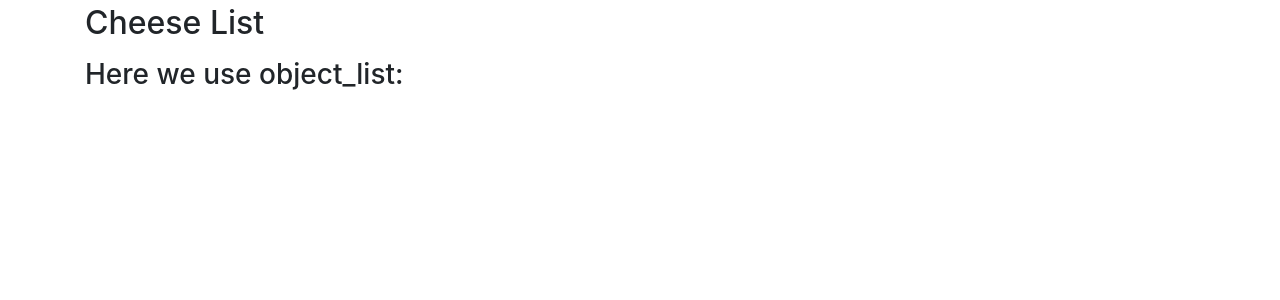
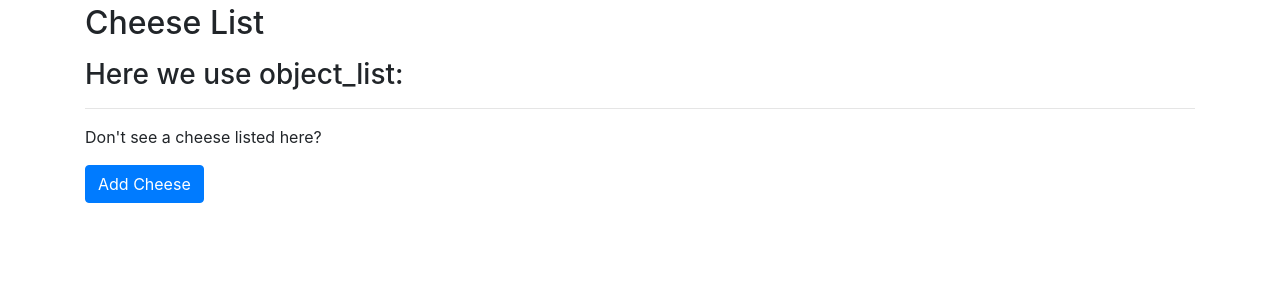
Before and after one commit to jonndoe/djbyexblog, a Django app: page /example/ in a window 1280 px wide. Shown: the part 56-356 px from the top of the page. Run offline with Django 3.2, Linux system fonts and the light colour scheme; data that the repository does not hold is empty; some libraries are stand-ins or nearby versions.

Commit message:
First pass at working add cheese form

```diff
--- a/djbyexblog/example/models.py
+++ b/djbyexblog/example/models.py
@@ -4,6 +4,8 @@ from autoslug import AutoSlugField
 from model_utils.models import TimeStampedModel
 
 from django_countries.fields import CountryField
+
+from django.urls import reverse
 
 # TimeStampedModel to auto add created / modified fields
 class Cheese(TimeStampedModel):
@@ -30,3 +32,7 @@ class Cheese(TimeStampedModel):
 
     def __str__(self):
         return self.name
+
+    def get_absolute_url(self):
+        return reverse('example:detail',
+                       kwargs={"slug": self.slug})
--- a/djbyexblog/example/urls.py
+++ b/djbyexblog/example/urls.py
@@ -10,8 +10,14 @@ urlpatterns = [
         name='list',
     ),
     path(
+        route='add/',
+        view=views.CheeseCreateView.as_view(),
+        name='add',
+    ),
+    path(
         route='<slug:slug>/',
         view=views.CheeseDetailView.as_view(),
         name='detail',
     ),
+
 ]
--- a/djbyexblog/example/views.py
+++ b/djbyexblog/example/views.py
@@ -1,4 +1,6 @@
-from django.views.generic import ListView, DetailView
+from django.views.generic import (ListView,
+                                  DetailView,
+                                  CreateView)
 from .models import Cheese
 
 
@@ -9,3 +11,8 @@ class CheeseListView(ListView):
 
 class CheeseDetailView(DetailView):
     model = Cheese
+
+
+class CheeseCreateView(CreateView):
+    model = Cheese
+    fields = ['name', 'description', 'firmness', 'country_of_origin']
--- a/djbyexblog/templates/example/cheese_list.html
+++ b/djbyexblog/templates/example/cheese_list.html
@@ -16,4 +16,12 @@
       <li><a href="{% url 'example:detail' cheese.slug">{{ cheese.name }}</a> </li>
     {% endfor %}
   </ul>
+
+  <hr/>
+  <p>Don't see a cheese listed here?</p>
+  <p>
+    <a class="btn btn-primary" href="{% url 'example:add' %}" role="button">
+      Add Cheese
+    </a>
+  </p>
 {% endblock content %}
```
Also changed, not shown: djbyexblog/templates/example/cheese_form.html (added, +12 -0 lines).
